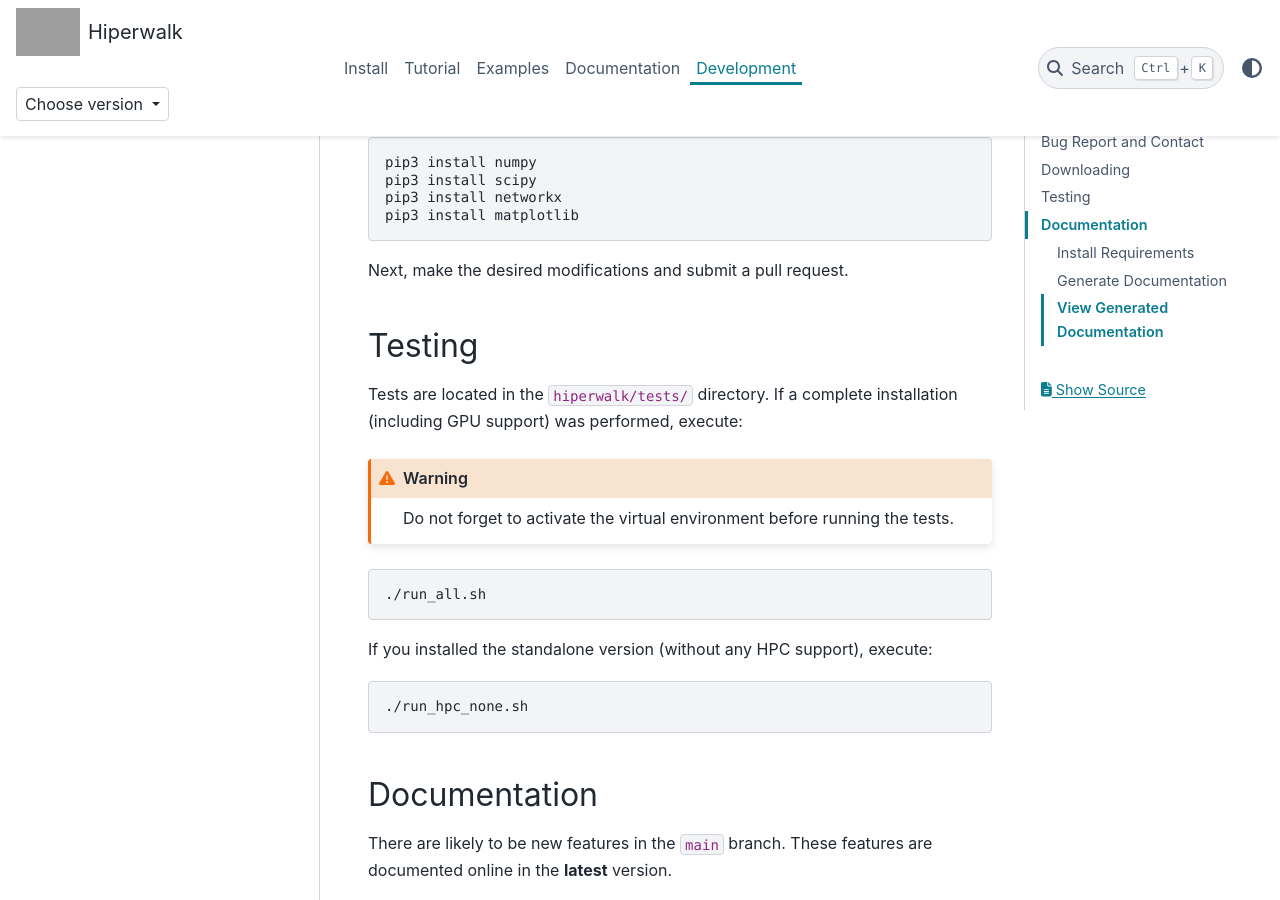
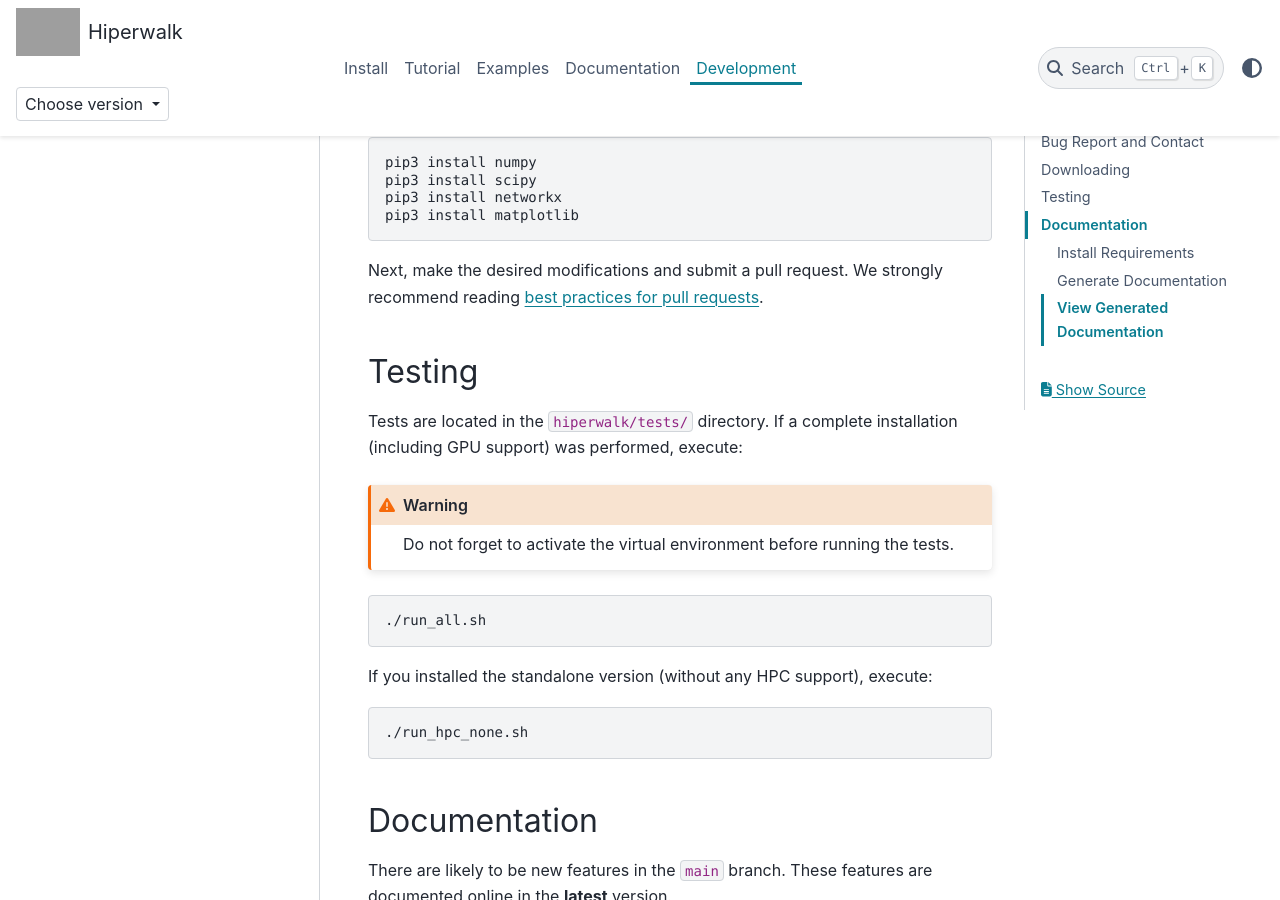
Before and after one commit to hiperwalk/hiperwalk, a Sphinx documentation site: the page built from docs/development/index.rst, in a window 1280 px wide and 900 px high, scrolled down 1172 px. Built offline with Sphinx 7.4.7 and the PyData theme 0.15.4, drawn with Linux system fonts in a browser that asks for light colours; grey boxes are pictures that could not be loaded.

Commit message:
Update docs: add link to best practices for pull requests

```diff
--- a/docs/development/index.rst
+++ b/docs/development/index.rst
@@ -70,6 +70,8 @@ To install the required libraries, use the following commands:
    pip3 install matplotlib
 
 Next, make the desired modifications and submit a pull request.
+We strongly recommend reading `best practices for pull requests
+<https://docs.github.com/en/pull-requests/collaborating-with-pull-requests/getting-started/best-practices-for-pull-request>`_.
 
 Testing
 =======
```
